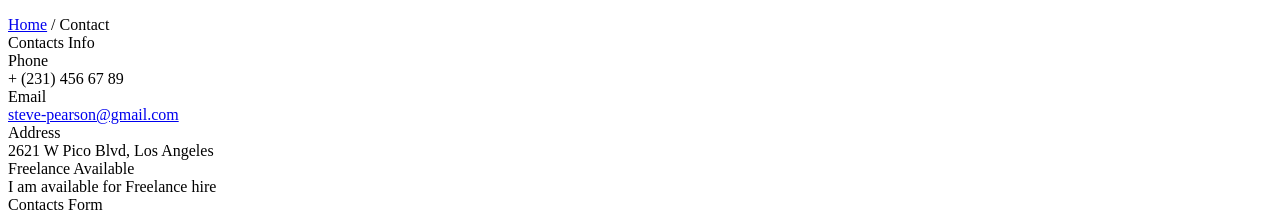
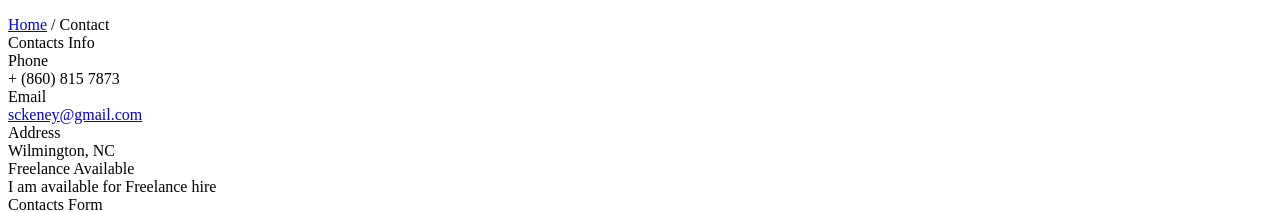
Before and after one commit to ShaneKeney/portfolio, a Next.js app: page /contacts_map in a window 1280 px wide. Shown: the part 470-682 px from the top of the page. Built offline with nearby package versions, Linux system fonts and the light colour scheme.

Commit message:
chore: personal information for contact page

```diff
--- a/pages/index_onepage.js
+++ b/pages/index_onepage.js
@@ -108,7 +108,7 @@ const IndexOnePage = () => {
               <div className="info-list">
                 <ul>
                   <li>
-                    <strong>Age:</strong> 24
+                    <strong>Age:</strong> 29
                   </li>
                   <li>
                     <strong>Residence:</strong> USA
@@ -117,10 +117,10 @@ const IndexOnePage = () => {
                     <strong>Freelance:</strong> Available
                   </li>
                   <li>
-                    <strong>Address:</strong> San Francisco
+                    <strong>Address:</strong> Wilmington, NC
                   </li>
                   <li>
-                    <strong>Phone:</strong> +1 256 254 84 56
+                    <strong>Phone:</strong> +1 860 815 7873
                   </li>
                   <li>
                     <strong>E-mail:</strong> sckeney@gmail.com
--- a/src/components/About.js
+++ b/src/components/About.js
@@ -17,7 +17,7 @@ const About = () => {
           <div className="info-list">
             <ul>
               <li>
-                <strong>Age:</strong> 24
+                <strong>Age:</strong> 29
               </li>
               <li>
                 <strong>Residence:</strong> USA
@@ -26,10 +26,10 @@ const About = () => {
                 <strong>Freelance:</strong> Available
               </li>
               <li>
-                <strong>Address:</strong> San Francisco
+                <strong>Address:</strong> Wilmington, NC
               </li>
               <li>
-                <strong>Phone:</strong> +1 256 254 84 56
+                <strong>Phone:</strong> +1 860 815 7873
               </li>
               <li>
                 <strong>E-mail:</strong> sckeney@gmail.com
--- a/src/components/ContactSection.js
+++ b/src/components/ContactSection.js
@@ -17,7 +17,7 @@ const ContactSection = () => {
                   <span className="fas fa-phone" />
                 </div>
                 <div className="name">Phone</div>
-                <div className="text">+ (231) 456 67 89</div>
+                <div className="text">+ (860) 815 7873</div>
               </div>
             </div>
             <div className="service-col">
@@ -27,8 +27,8 @@ const ContactSection = () => {
                 </div>
                 <div className="name">Email</div>
                 <div className="text">
-                  <a href="mailto:steve-pearson@gmail.com">
-                    steve-pearson@gmail.com
+                  <a href="mailto:sckeney@gmail.com">
+                    sckeney@gmail.com
                   </a>
                 </div>
               </div>
@@ -39,7 +39,7 @@ const ContactSection = () => {
                   <span className="fas fa-map-marker-alt" />
                 </div>
                 <div className="name">Address</div>
-                <div className="text">2621 W Pico Blvd, Los Angeles</div>
+                <div className="text">Wilmington, NC</div>
               </div>
             </div>
             <div className="service-col">
```
